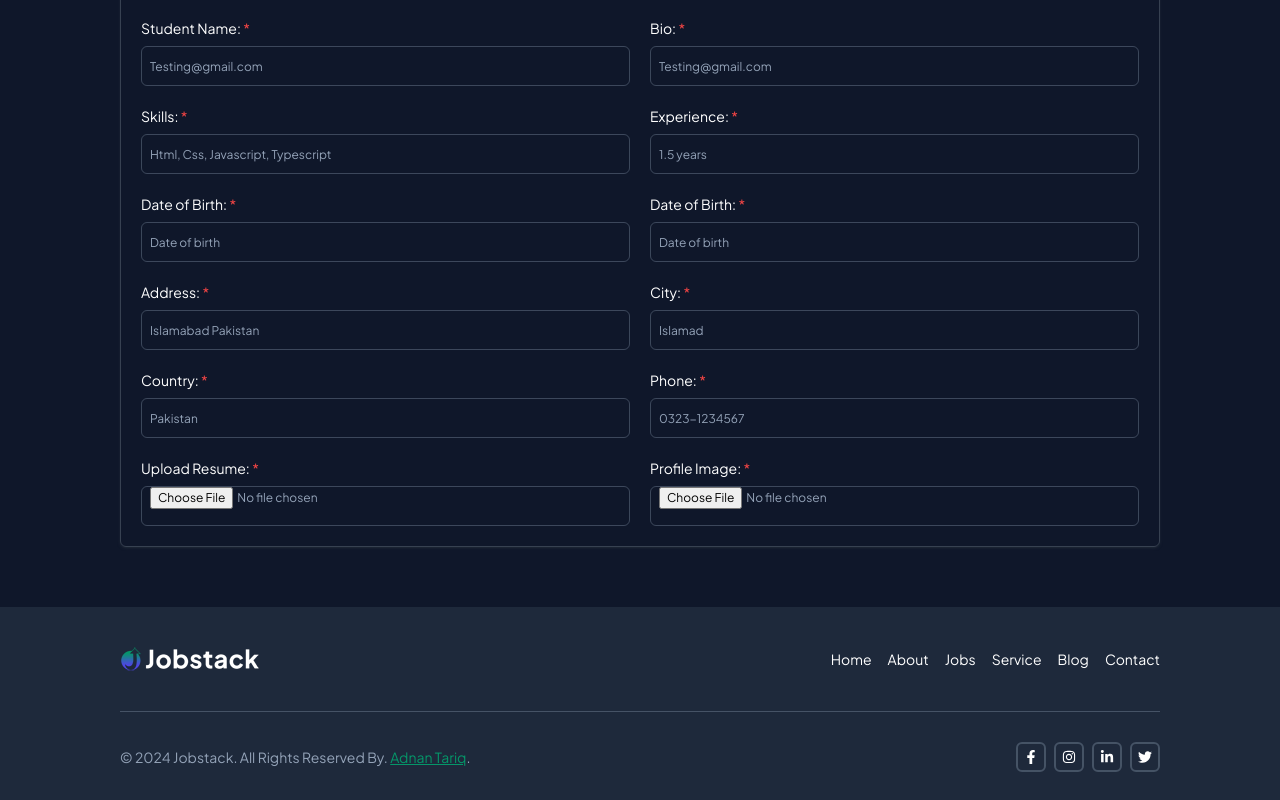
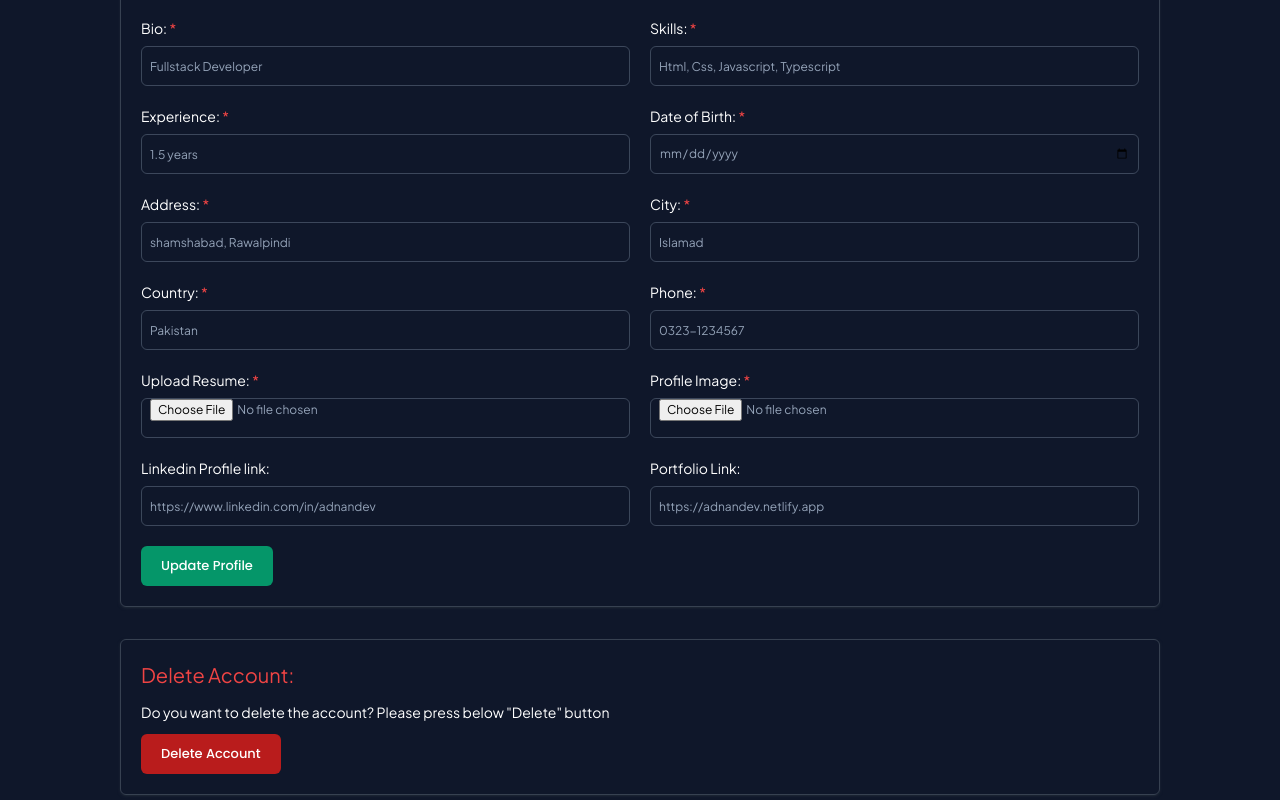
Before and after one commit to adnanDevelop/job-portal-app, a React (Vite) app in the folder frontend/: page /user-setting in a window 1280 px wide. Shown: the part 700-1500 px from the top of the page. Built offline with nearby package versions, Linux system fonts and the light colour scheme.

Commit message:
created delete account form

```diff
--- a/frontend/src/modules/userProfile/component/ProfileHeader.tsx
+++ b/frontend/src/modules/userProfile/component/ProfileHeader.tsx
@@ -5,7 +5,6 @@ interface Props {
   showSettingButton: boolean;
 }
 const ProfileHeader = ({ showSettingButton }: Props) => {
-  console.log(showSettingButton);
   return (
     <section className="md:pt-[75px] pt-[60px] padding-inline mb-[100px]">
       <div
--- a/frontend/src/modules/userSetting/component/UserUpdateForm.tsx
+++ b/frontend/src/modules/userSetting/component/UserUpdateForm.tsx
@@ -6,14 +6,25 @@ import { IUpdateUser } from "../type";
 const UserUpdateForm = () => {
   const {
     register,
-    // handleSubmit,
+    handleSubmit,
+    setValue,
     formState: { errors },
   } = useForm<IUpdateUser>();
 
+  //   Update profile function
+  const onSubmit = (data: IUpdateUser) => {
+    console.log(data);
+    if (data.profilePhoto || data.resume) {
+      setValue("profilePhoto", data.profilePhoto[0]);
+      setValue("resume", data.resume[0]);
+    }
+  };
+
   return (
-    <section className="padding-inline  py-[60px]">
-      <div className="p-5 border border-gray-700 rounded-md shadow shadow-gray-800 ">
-        <form>
+    <section className="padding-inline py-[60px]">
+      {/* Update inputs */}
+      <div className="p-5 border border-gray-700 rounded-md shadow shadow-gray-800">
+        <form onSubmit={handleSubmit(onSubmit)}>
           {/* Personal information */}
           <h3 className="text-white font-jakarta text-[20px]">
             Personal Detail:
@@ -43,7 +54,7 @@ const UserUpdateForm = () => {
             {/* E-mail input */}
             <div className="col-span-6">
               <label className="block mb-1 text-sm text-white font-jakarta ">
-                Name: <span className="text-red-500">*</span>
+                Email: <span className="text-red-500">*</span>
               </label>
               <input
                 type="email"
@@ -64,26 +75,6 @@ const UserUpdateForm = () => {
               )}
             </div>
 
-            {/* studentName input */}
-            <div className="col-span-6">
-              <label className="block mb-1 text-sm text-white font-jakarta ">
-                Student Name: <span className="text-red-500">*</span>
-              </label>
-              <input
-                type="text"
-                className="mt-1 w-full h-[40px] placeholder:text-slate text-slate rounded-md px-2 border text-xs focus:outline-none border-[#94a3b857] bg-transparent focus:border-green"
-                placeholder="Testing@gmail.com"
-                {...register("fullName", {
-                  required: "Name is required",
-                })}
-              />
-              {errors.fullName && (
-                <p className="mt-1 text-xs text-red-500">
-                  {errors.fullName.message}
-                </p>
-              )}
-            </div>
-
             {/* bio input */}
             <div className="col-span-6">
               <label className="block mb-1 text-sm text-white font-jakarta ">
@@ -92,7 +83,7 @@ const UserUpdateForm = () => {
               <input
                 type="text"
                 className="mt-1 w-full h-[40px] placeholder:text-slate text-slate rounded-md px-2 border text-xs focus:outline-none border-[#94a3b857] bg-transparent focus:border-green"
-                placeholder="Testing@gmail.com"
+                placeholder="Fullstack Developer"
                 {...register("bio", {
                   required: "Bio is required",
                 })}
@@ -144,38 +135,20 @@ const UserUpdateForm = () => {
               )}
             </div>
 
-            {/* Skills input */}
-            <div className="col-span-6">
-              <label className="block mb-1 text-sm text-white font-jakarta ">
-                Date of Birth: <span className="text-red-500">*</span>
-              </label>
-              <input
-                type="birthdate"
-                className="mt-1 w-full h-[40px] placeholder:text-slate text-slate rounded-md px-2 border text-xs focus:outline-none border-[#94a3b857] bg-transparent focus:border-green"
-                placeholder="Date of birth"
-                {...register("dateOfBirth", {
-                  required: "Date of birth is required",
-                })}
-              />
-              {errors.dateOfBirth && (
-                <p className="mt-1 text-xs text-red-500">
-                  {errors.dateOfBirth.message}
-                </p>
-              )}
-            </div>
-
             {/* Date of birth input */}
             <div className="col-span-6">
               <label className="block mb-1 text-sm text-white font-jakarta ">
                 Date of Birth: <span className="text-red-500">*</span>
               </label>
               <input
-                type="birthdate"
+                type="date"
                 className="mt-1 w-full h-[40px] placeholder:text-slate text-slate rounded-md px-2 border text-xs focus:outline-none border-[#94a3b857] bg-transparent focus:border-green"
-                placeholder="Date of birth"
+                placeholder="2002-07-15"
                 {...register("dateOfBirth", {
                   required: "Date of birth is required",
                 })}
+                onFocus={(e) => (e.target.type = "date")}
+                onBlur={(e) => (e.target.type = "text")}
               />
               {errors.dateOfBirth && (
                 <p className="mt-1 text-xs text-red-500">
@@ -192,7 +165,7 @@ const UserUpdateForm = () => {
               <input
                 type="text"
                 className="mt-1 w-full h-[40px] placeholder:text-slate text-slate rounded-md px-2 border text-xs focus:outline-none border-[#94a3b857] bg-transparent focus:border-green"
-                placeholder="Islamabad Pakistan"
+                placeholder="shamshabad, Rawalpindi"
                 {...register("address", {
                   required: "Address is required",
                 })}
@@ -302,8 +275,53 @@ const UserUpdateForm = () => {
                 </p>
               )}
             </div>
+
+            {/* Linkedin profile link input */}
+            <div className="col-span-6">
+              <label className="block mb-1 text-sm text-white font-jakarta ">
+                Linkedin Profile link:
+              </label>
+              <input
+                type="text"
+                className="mt-1 w-full h-[40px] placeholder:text-slate text-slate rounded-md px-2 border text-xs focus:outline-none border-[#94a3b857] bg-transparent focus:border-green"
+                {...register("linkedinLink")}
+                placeholder="https://www.linkedin.com/in/adnandev"
+              />
+            </div>
+
+            {/* Portfolio link input */}
+            <div className="col-span-6">
+              <label className="block mb-1 text-sm text-white font-jakarta ">
+                Portfolio Link:
+              </label>
+              <input
+                type="text"
+                className="mt-1 w-full h-[40px] placeholder:text-slate text-slate rounded-md px-2 border text-xs focus:outline-none border-[#94a3b857] bg-transparent focus:border-green"
+                {...register("portfolioLink")}
+                placeholder="https://adnandev.netlify.app"
+              />
+            </div>
+
+            <div className="col-span-full">
+              <button type="submit" className="primary-btn px-[20px]">
+                Update Profile
+              </button>
+            </div>
           </div>
         </form>
+      </div>
+      {/* Delete account button */}
+      <div className="p-5 mt-8 border border-gray-700 rounded-md shadow shadow-gray-800">
+        <h3 className="text-red-500 font-jakarta text-[20px]">
+          Delete Account:
+        </h3>
+        <p className="my-3 text-sm text-white font-jakarta">
+          Do you want to delete the account? Please press below "Delete" button
+        </p>
+
+        <button className="px-[20px] primary-btn bg-red-700">
+          Delete Account
+        </button>
       </div>
     </section>
   );
--- a/frontend/src/modules/userSetting/type.ts
+++ b/frontend/src/modules/userSetting/type.ts
@@ -1,7 +1,6 @@
 export interface IUpdateUser {
   fullName: string;
   email: string;
-  studentName: string;
   bio: string;
   skills: [{ name: string; percentage: string }];
   experience: string;
@@ -13,4 +12,6 @@ export interface IUpdateUser {
   resume: string;
   resumeOriginalName: string;
   profilePhoto: string;
+  linkedinLink: string;
+  portfolioLink: string;
 }
```
